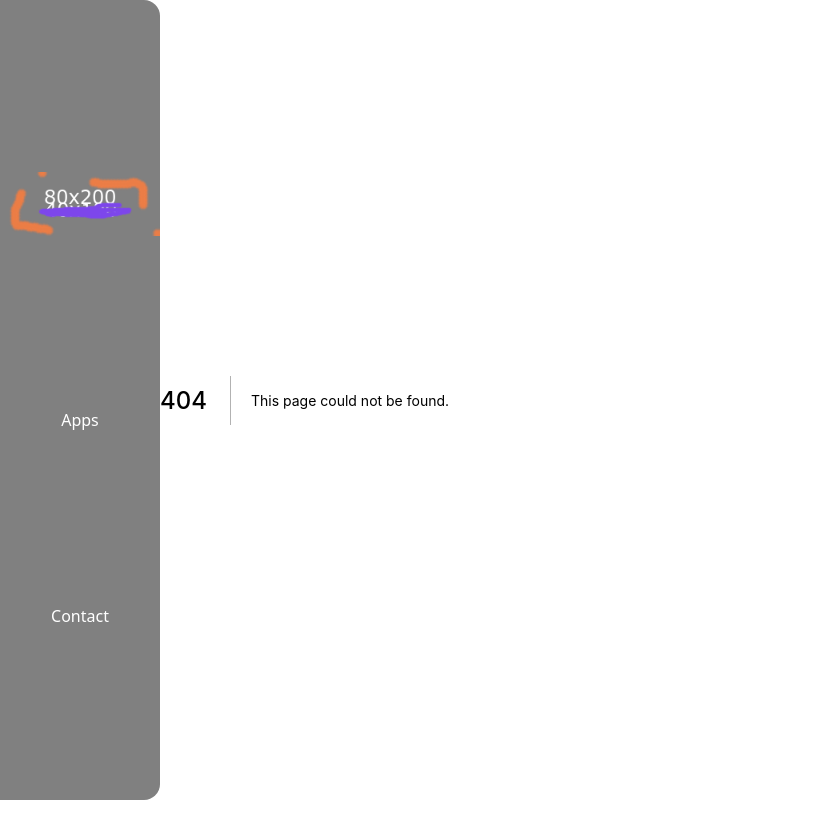
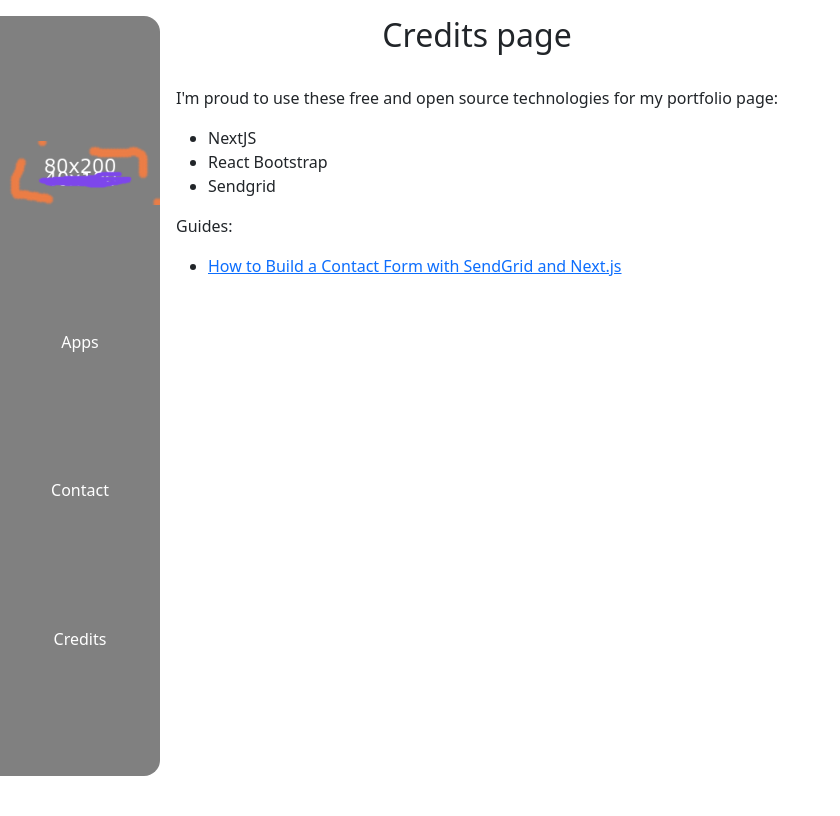
Before and after one commit to lampsbr/portfolio, a Next.js app: page /credits in a window 1280 px wide. Before the commit this address had no page. Shown: the whole page, without its empty margins (0-840 px from the left). Built offline with nearby package versions, Linux system fonts and the light colour scheme.

Commit message:
credits page and header adjusting

```diff
--- a/components/layout/TheHeader.module.css
+++ b/components/layout/TheHeader.module.css
@@ -29,7 +29,8 @@
   .mainmenu {
     flex-direction: column;
     border-radius: 0 1rem 1rem 0;
-    height: 100vh;
+    height: 95vh;
+    margin-top: 2vh;
   }
 
   .liLogo {
--- a/components/layout/TheHeader.tsx
+++ b/components/layout/TheHeader.tsx
@@ -19,6 +19,9 @@
       <li>
         <Link href="/contact">Contact</Link>
       </li>
+      <li>
+        <Link href="/credits">Credits</Link>
+      </li>
     </menu >
   )
 }
--- /dev/null
+++ b/pages/credits.tsx
@@ -0,0 +1,21 @@
+import Link from "next/link";
+
+export default function Credits() {
+  return (
+    <div style={{padding: "1rem"}}>
+      <h2 style={{textAlign: "center"}}>Credits page</h2>
+      <br></br>
+      <p>I&apos;m proud to use these free and open source technologies for my portfolio page:</p>
+      <ul>
+        <li>NextJS</li>
+        <li>React Bootstrap</li>
+        <li>Sendgrid</li>
+      </ul>
+      <p>Guides:</p>
+      <ul>
+        <li><Link href="https://www.freecodecamp.org/news/how-to-build-a-working-contact-form-with-sendgrid-and-next-js/">How to Build a Contact Form with SendGrid and Next.js</Link></li>
+      </ul>
+
+    </div>
+  )
+}
```
